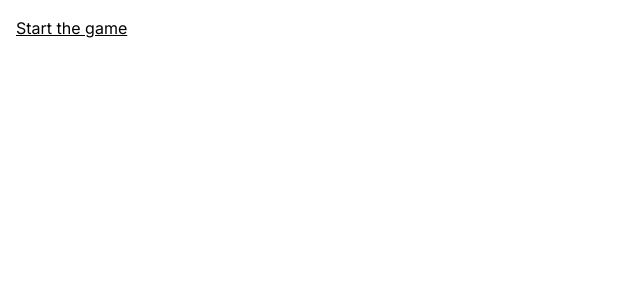
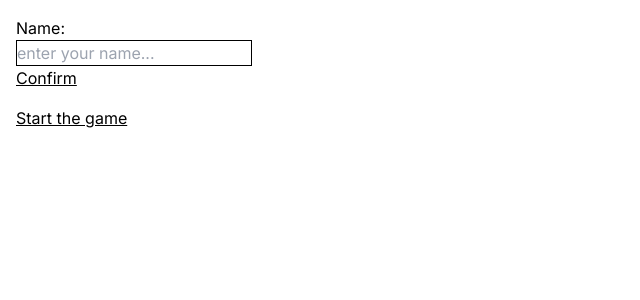
Before and after one commit to JoarHansson/yrgo-skattjakt, a Next.js app: page / in a window 1280 px wide. Shown: the top 300 px of the page, without its empty margins (0-640 px from the left). Built offline with nearby package versions, Linux system fonts and the light colour scheme.

Commit message:
add Context for user settings.
add a draft form to update name as of now.
later avatar will be included as well

```diff
--- a/src/app/layout.tsx
+++ b/src/app/layout.tsx
@@ -1,6 +1,7 @@
 import type { Metadata } from "next";
 import { Inter } from "next/font/google";
 import "./globals.css";
+import UserSettingsProvider from "./user-settings-provider";
 
 const inter = Inter({ subsets: ["latin"] });
 
@@ -10,12 +11,14 @@ export const metadata: Metadata = {
 
 export default function RootLayout({
   children,
-}: Readonly<{
+}: {
   children: React.ReactNode;
-}>) {
+}) {
   return (
     <html lang="en">
-      <body className={inter.className}>{children}</body>
+      <body className={inter.className}>
+        <UserSettingsProvider>{children}</UserSettingsProvider>
+      </body>
     </html>
   );
 }
--- a/src/app/page.tsx
+++ b/src/app/page.tsx
@@ -1,11 +1,15 @@
+import UserSettings from "@/components/user-settings";
 import Link from "next/link";
 
 export default function Home() {
   return (
-    <div className="m-4">
-      <Link href={"/map"} className="underline">
-        Start the game
-      </Link>
-    </div>
+    <>
+      <UserSettings />
+      <div className="m-4">
+        <Link href={"/map"} className="underline">
+          Start the game
+        </Link>
+      </div>
+    </>
   );
 }
--- /dev/null
+++ b/src/app/user-settings-provider.tsx
@@ -0,0 +1,34 @@
+"use client";
+
+import { createContext, useState } from "react";
+
+interface UserSettings {
+  name: string;
+  avatar: string;
+}
+
+interface UserContextType {
+  userSettings: UserSettings;
+  setUserSettings: React.Dispatch<React.SetStateAction<UserSettings>>;
+}
+
+export const UserContext = createContext<UserContextType | undefined>(
+  undefined
+);
+
+export default function UserSettingsProvider({
+  children,
+}: {
+  children: React.ReactNode;
+}) {
+  const [userSettings, setUserSettings] = useState<UserSettings>({
+    name: "",
+    avatar: "",
+  });
+
+  return (
+    <UserContext.Provider value={{ userSettings, setUserSettings }}>
+      {children}
+    </UserContext.Provider>
+  );
+}
--- /dev/null
+++ b/src/components/user-settings.tsx
@@ -0,0 +1,38 @@
+"use client";
+
+import { useContext, useState } from "react";
+import { UserContext } from "@/app/user-settings-provider";
+
+function UserSettings() {
+  const context = useContext(UserContext);
+  const [name, setName] = useState("");
+
+  if (!context) {
+    throw new Error("SomeComponent must be used within a UserSettingsProvider");
+  }
+
+  const { userSettings, setUserSettings } = context;
+
+  const updateUserName = () => {
+    setUserSettings((prevSettings) => ({ ...prevSettings, name: name }));
+  };
+
+  return (
+    <div className="m-4">
+      <p>Name: {userSettings.name}</p>
+      <input
+        type="text"
+        value={name}
+        onChange={(e) => setName(e.target.value)}
+        placeholder="enter your name..."
+        className="border-black border"
+      />
+      <br />
+      <button onClick={updateUserName} className="underline">
+        Confirm
+      </button>
+    </div>
+  );
+}
+
+export default UserSettings;
```
